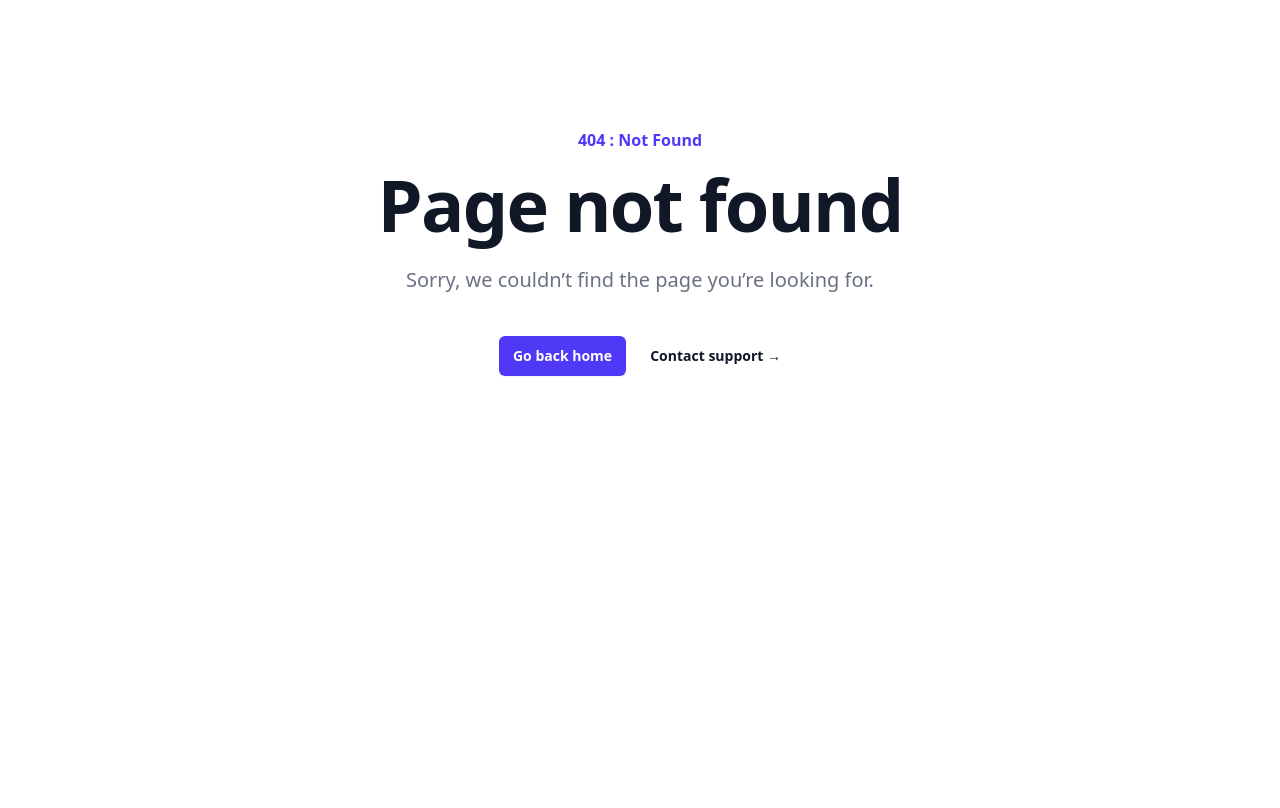
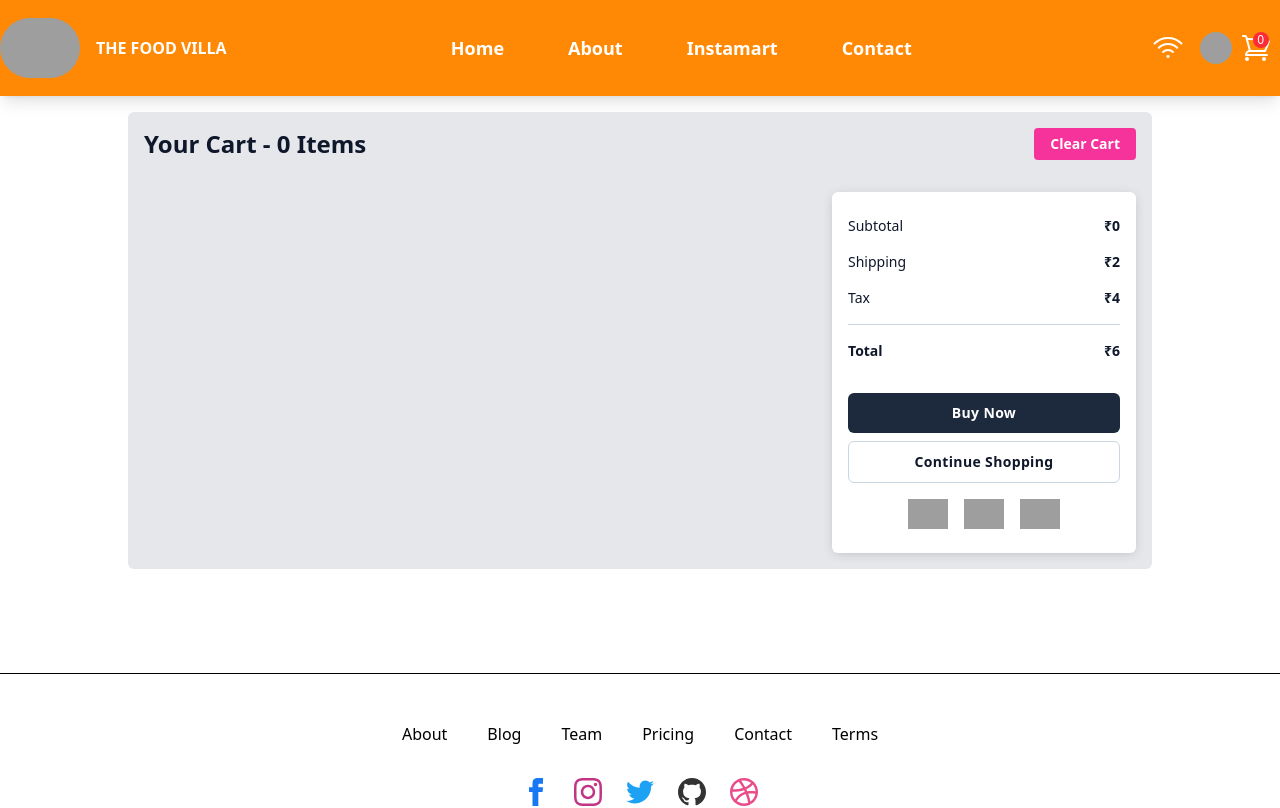
Before and after one commit to AmanVerma1831/react-project-1, a React (Vite) app: page /cart in a window 1280 px wide. Before the commit this address had no page. Shown: the top 808 px of the page. Built offline with nearby package versions, Linux system fonts and the light colour scheme; grey boxes are pictures that could not be loaded.

Commit message:
ep-12, redux store

```diff
--- a/src/components/Body.js
+++ b/src/components/Body.js
@@ -5,6 +5,8 @@ import { filterData } from "../utils/helper";
 import Shimmer from "./Shimmer";
 import CTA from "./CTA";
 import Pagination from "./Pagination";
+import { useDispatch } from "react-redux";
+import { addItem } from "../utils/cartSlice";
 
 const Body = () => {
 
@@ -13,6 +15,11 @@ const Body = () => {
     const [searchText, setSearchText] = useState("");
     const [currentPage, setCurrentPage] = useState(1); // Add state for current page
     const itemsPerPage = 12; // Items per page
+    const dispatch = useDispatch();
+
+    const addFoodItem = (item) => {
+        dispatch(addItem(item))
+    }
 
     useEffect(() => {
         getRestaurants();
@@ -77,9 +84,18 @@ const Body = () => {
                     <div className="flex flex-wrap">
                         {currentRestaurants.map((restaurant) => {
                             return (
-                                <Link className="md:w-1/4 p-3 mb-12" to={"/restaurant/" + restaurant.id} key={restaurant.id} >
-                                    <RestaurantCard {...restaurant} />
-                                </Link>
+                                <div className="relative md:w-1/4 p-3 mb-12" key={restaurant.id}>
+                                    <Link to={"/restaurant/" + restaurant.id} >
+                                        <RestaurantCard {...restaurant} />
+                                    </Link>
+                                    <button
+                                        className="text-sm absolute bottom-6 right-6 px-4 py-1 bg-pink-500 border-0
+                                        rounded-sm text-white hover:bg-pink-800 transition duration-500 ease-in-out"
+                                        onClick={() => addFoodItem(restaurant)}
+                                    >
+                                        Add
+                                    </button>
+                                </div>
                             )
                         })}
                     </div>
--- /dev/null
+++ b/src/components/Cart.js
@@ -0,0 +1,66 @@
+import React from 'react';
+import { useDispatch, useSelector } from "react-redux";
+import CartItem from "./CartItem";
+import { clearCart } from '../utils/cartSlice';
+
+const Cart = () => {
+
+    const dispatch = useDispatch();
+    const cartItems = useSelector((store) => store.cart.items);
+    const subTotal = cartItems.reduce((acc, item) => acc + item.caloriesPerServing, 0);
+    const shipping = 2; // Fixed shipping cost
+    const tax = 4;     // Fixed tax
+    const total = subTotal + shipping + tax;
+    console.log(subTotal);
+
+    const handleClearCart = () => {
+        dispatch(clearCart());
+    }
+
+    return (
+        <div className="max-w-5xl max-md:max-w-xl mx-auto my-4 p-4 bg-gray-200 rounded-md">
+            <div className='flex justify-between'>
+                <h1 className="text-2xl font-bold text-slate-900">Your Cart - {cartItems.length} {cartItems.length === 1 ? "Item" : "Items"}</h1>
+                <button
+                    className="text-sm font-bold px-4 py-1 bg-pink-500 border-0 rounded-sm text-white hover:bg-pink-800 transition duration-500 ease-in-out"
+                    onClick={() => handleClearCart()}
+                >
+                    Clear Cart
+                </button>
+            </div>
+            <div className="grid md:grid-cols-3 gap-10 mt-8">
+                <div className="md:col-span-2 space-y-4">
+                    {cartItems.map((item) => (
+                        <CartItem {...item} key={item.id} />
+                    ))}
+                </div>
+
+                <div className="bg-white rounded-md px-4 py-6 h-max shadow-[0_2px_12px_-3px_rgba(61,63,68,0.3)]">
+                    <ul className="text-slate-900 font-medium space-y-4">
+                        <li className="flex flex-wrap gap-4 text-sm">Subtotal <span className="ml-auto font-semibold">₹{subTotal}</span></li>
+                        <li className="flex flex-wrap gap-4 text-sm">Shipping <span className="ml-auto font-semibold">₹{shipping}</span></li>
+                        <li className="flex flex-wrap gap-4 text-sm">Tax <span className="ml-auto font-semibold">₹{tax}</span></li>
+                        <hr className="border-slate-300" />
+                        <li className="flex flex-wrap gap-4 text-sm font-semibold">Total <span className="ml-auto">₹{total}</span></li>
+                    </ul>
+
+                    <div className="mt-8 space-y-2">
+                        <button type="button" className="text-sm px-4 py-2.5 w-full font-semibold
+                        tracking-wide bg-slate-800 hover:bg-slate-900 text-white rounded-md">Buy Now</button>
+                        <button type="button" className="text-sm px-4 py-2.5 w-full font-semibold
+                        tracking-wide bg-transparent hover:bg-slate-100 text-slate-900
+                        border border-slate-300 rounded-md">Continue Shopping  </button>
+                    </div>
+
+                    <div className="mt-4 flex flex-wrap justify-center gap-4">
+                        <img src='https://readymadeui.com/images/master.webp' alt="card1" className="w-10 object-contain" />
+                        <img src='https://readymadeui.com/images/visa.webp' alt="card2" className="w-10 object-contain" />
+                        <img src='https://readymadeui.com/images/american-express.webp' alt="card3" className="w-10 object-contain" />
+                    </div>
+                </div>
+            </div>
+        </div>
+    )
+}
+
+export default Cart;
--- /dev/null
+++ b/src/components/CartItem.js
@@ -0,0 +1,51 @@
+import { useDispatch } from "react-redux";
+import { removeItem } from "../utils/cartSlice";
+
+
+const CartItem = ({ id, name, image, cuisine, caloriesPerServing }) => {
+
+    const dispatch = useDispatch();
+    const removeCartItem = () => {
+        dispatch(removeItem(id));
+    }
+
+    return (
+        <div className="flex gap-4 bg-white px-4 py-6 rounded-md shadow-[0_2px_12px_-3px_rgba(61,63,68,0.3)]">
+            <div className="flex gap-4">
+                <div className="w-28 h-28 max-sm:w-24 max-sm:h-24 shrink-0">
+                    <img src={image} className="w-full h-full object-contain" />
+                </div>
+
+                <div className="flex flex-col gap-4">
+                    <div>
+                        <h3 className="text-sm sm:text-base font-semibold text-slate-900">{name}</h3>
+                        <p className="text-sm font-semibold text-slate-500 mt-2 flex items-center gap-2">{cuisine}</p>
+                    </div>
+
+                    <div className="mt-auto flex items-center gap-3">
+                        <button type="button"
+                            className="flex items-center justify-center text-white font-bold w-5 h-5 bg-slate-400 outline-none rounded-full">
+                            -
+                        </button>
+                        <span className="font-semibold text-sm leading-[18px]">1</span>
+                        <button type="button"
+                            className="flex items-center justify-center text-white font-bold w-5 h-5 bg-slate-800 outline-none rounded-full">
+                            +
+                        </button>
+                    </div>
+                </div>
+            </div>
+            <div className="ml-auto flex flex-col">
+                <button className="flex items-start gap-4 justify-end" onClick={() => removeCartItem()}>
+                    <svg xmlns="http://www.w3.org/2000/svg" className="w-4 h-4 cursor-pointer fill-slate-400 hover:fill-red-600 inline-block" viewBox="0 0 24 24">
+                        <path d="M19 7a1 1 0 0 0-1 1v11.191A1.92 1.92 0 0 1 15.99 21H8.01A1.92 1.92 0 0 1 6 19.191V8a1 1 0 0 0-2 0v11.191A3.918 3.918 0 0 0 8.01 23h7.98A3.918 3.918 0 0 0 20 19.191V8a1 1 0 0 0-1-1Zm1-3h-4V2a1 1 0 0 0-1-1H9a1 1 0 0 0-1 1v2H4a1 1 0 0 0 0 2h16a1 1 0 0 0 0-2ZM10 4V3h4v1Z" data-original="#000000"></path>
+                        <path d="M11 17v-7a1 1 0 0 0-2 0v7a1 1 0 0 0 2 0Zm4 0v-7a1 1 0 0 0-2 0v7a1 1 0 0 0 2 0Z" data-original="#000000"></path>
+                    </svg>
+                </button>
+                <h3 className="text-sm sm:text-base font-semibold text-slate-900 mt-auto">₹{caloriesPerServing}</h3>
+            </div>
+        </div>
+    )
+}
+
+export default CartItem;
--- a/src/components/Header.js
+++ b/src/components/Header.js
@@ -3,6 +3,7 @@ import { Link } from "react-router-dom";
 import useOnline from "../utils/useOnline";
 import { LOGO_IMG } from "../utils/constants";
 import UserContext from "../utils/UserContext";
+import { useSelector } from "react-redux";
 
 const Header = () => {
 
@@ -10,6 +11,9 @@ const Header = () => {
     const [logList, setLogList] = useState(false);
     const isOnline = useOnline();
     const { user } = useContext(UserContext);
+    const cartItems = useSelector((store) => store.cart.items);
+    console.log(cartItems);
+
 
     return (
         <header className="bg-orange-400 text-white shadow-lg flex justify-center">
@@ -93,11 +97,14 @@ const Header = () => {
                             </div>
                         }
                     </div>
+                    <Link to="/cart">
                         <div className="flex justify-center items-center">
                             <div className="p-2 relative"> {/* Add relative positioning to parent */}
                                 {/* Notification badge */}
                                 <div className="absolute top-1/3 left-3/5 -translate-x-1/2 -translate-y-1/2">
-                                <p className="text-xs text-white font-medium bg-red-500 rounded-full h-4 w-4 flex items-center justify-center">3</p>
+                                    <p className="text-xs text-white font-medium bg-red-500 rounded-full h-4 w-4 flex items-center justify-center">
+                                        {cartItems.length}
+                                    </p>
                                 </div>
 
                                 {/* Shopping Cart Icon */}
@@ -113,6 +120,7 @@ const Header = () => {
                                 </svg>
                             </div>
                         </div>
+                    </Link>
                 </div>
             </div>
         </header>
--- /dev/null
+++ b/src/utils/cartSlice.js
@@ -0,0 +1,26 @@
+import { createSlice } from "@reduxjs/toolkit";
+
+const cartSlice = createSlice({
+    name: "cart",
+    initialState: {
+        items: []
+    },
+    reducers: {
+        addItem: (state, action) => {
+            state.items.push(action.payload);
+        },
+        removeItem: (state, action) => {
+            // Find index by ID and remove
+            const index = state.items.findIndex(item => item.id === action.payload);
+            if (index !== -1) {
+                state.items.splice(index, 1);
+            }
+        },
+        clearCart: (state) => {
+            state.items = [];
+        }
+    }
+});
+
+export const { addItem, removeItem, clearCart } = cartSlice.actions;
+export default cartSlice.reducer;
--- /dev/null
+++ b/src/utils/store.js
@@ -0,0 +1,10 @@
+import { configureStore } from "@reduxjs/toolkit";
+import cartSlice from "./cartSlice"
+
+const store = configureStore({
+    reducer: {
+        cart: cartSlice
+    }
+});
+
+export default store;
```
Also changed, not shown: src/App.js (+11 -3 lines), 1 other file (tests, documents, lock files or other folders). Lines whose indentation alone changed are shown as unchanged.
